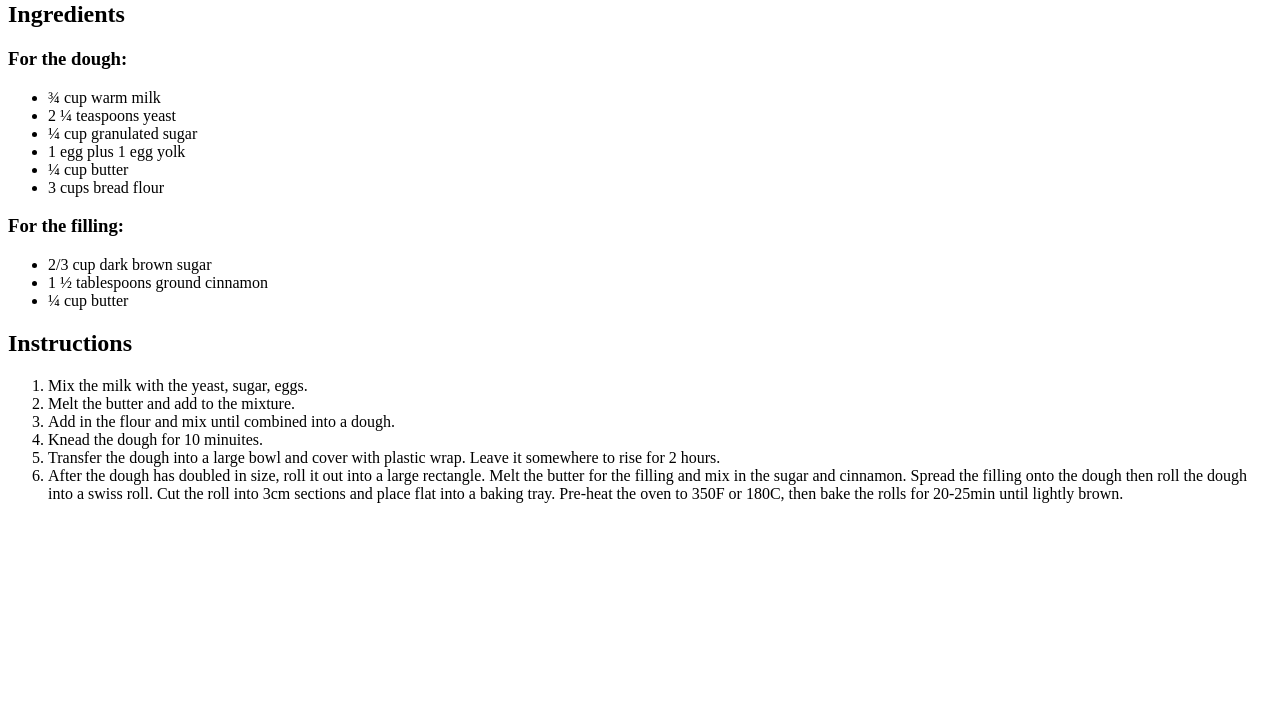
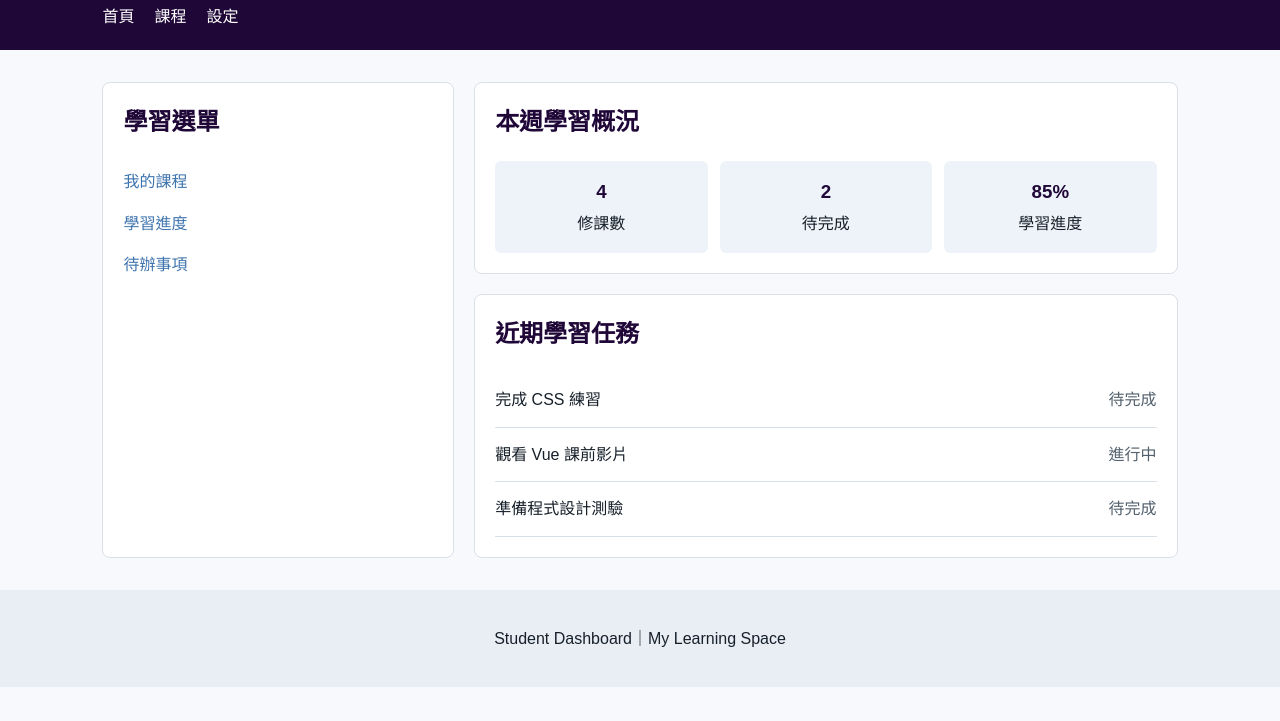
Before and after one commit to clairegocrazy/html.p, a plain HTML site: page index.html in a window 1280 px wide. Shown: the part 79-800 px from the top of the page. Drawn offline with Linux system fonts and the light colour scheme.

Commit message:
1015
student dashboard

```diff
--- a/index.html
+++ b/index.html
@@ -1,41 +1,72 @@
 <!DOCTYPE html>
-<html lang="en">
+<html lang="zh-Hant">
 <head>
-    <meta charset="UTF-8">
-    <meta name="viewport" content="width=device-width, initial-scale=1.0">
-    <title>Recipe</title>
+  <meta charset="UTF-8">
+  <meta name="viewport" content="width=device-width, initial-scale=1.0">
+  <title>Student Dashboard</title>
+  <link rel="stylesheet" href="style.css">
 </head>
 <body>
-    <h1>Angela's Cinnamon Roll Recipe</h1>
-    <h2>Ingredients</h2>
-    <h3>For the dough:</h3>
-    <ul>
-        <li> ¾ cup warm milk</li>
-        <li>2 ¼ teaspoons yeast</li>
-        <li>¼ cup granulated sugar</li>
-        <li>1 egg plus 1 egg yolk</li>
-        <li>¼ cup butter</li>
-        <li>3 cups bread flour</li>
-    </ul>
+  <header class="site-header">
+    <h1>My Learning Space</h1>
+    <nav class="top-nav" aria-label="主要導覽">
+      <a href="#home">首頁</a>
+      <a href="#courses">課程</a>
+      <a href="#settings">設定</a>
+    </nav>
+  </header>
+
+  <div class="dashboard" id="home">
+    <aside class="sidebar" aria-label="學習選單">
+      <h2>學習選單</h2>
+      <nav class="side-nav" aria-label="學習功能">
+        <a href="#courses">我的課程</a>
+        <a href="#progress">學習進度</a>
+        <a href="#tasks">待辦事項</a>
+      </nav>
+    </aside>
+
+    <main class="main-content" id="courses">
+      <section class="overview" id="progress">
+        <h2>本週學習概況</h2>
+        <div class="stats">
+          <article class="stat-card">
+            <h3>4</h3>
+            <p>修課數</p>
+          </article>
+          <article class="stat-card">
+            <h3>2</h3>
+            <p>待完成</p>
+          </article>
+          <article class="stat-card">
+            <h3>85%</h3>
+            <p>學習進度</p>
+          </article>
+        </div>
+      </section>
+
+      <section class="tasks-section" id="tasks">
+        <h2>近期學習任務</h2>
+        <div class="task-list">
+          <div class="task">
+            <span>完成 CSS 練習</span>
+            <span class="task-status">待完成</span>
+          </div>
+          <div class="task">
+            <span>觀看 Vue 課前影片</span>
+            <span class="task-status">進行中</span>
+          </div>
+          <div class="task">
+            <span>準備程式設計測驗</span>
+            <span class="task-status">待完成</span>
+          </div>
+        </div>
+      </section>
+    </main>
+  </div>
+
+  <footer id="settings">
+    <p>Student Dashboard｜My Learning Space</p>
+  </footer>
 </body>
 </html>
-<h3>For the filling:</h3>
-<ul>
-    <li>2/3 cup dark brown sugar</li>
-    <li>1 ½ tablespoons ground cinnamon</li>
-    <li>¼ cup butter</li>
-</ul>
-
-<h2>Instructions</h2>
-<ol>
-<li>Mix the milk with the yeast, sugar, eggs.</li>
-<li>Melt the butter and add to the mixture.</li>
-<li>Add in the flour and mix until combined into a dough.</li>
-<li>Knead the dough for 10 minuites.</li>
-<li>Transfer the dough into a large bowl and cover with plastic wrap. Leave it somewhere to rise for 2 hours.</li>
-<li>After the dough has doubled in size, roll it out into a large rectangle.
-Melt the butter for the filling and mix in the sugar and cinnamon.
-Spread the filling onto the dough then roll the dough into a swiss roll.
-Cut the roll into 3cm sections and place flat into a baking tray.
-Pre-heat the oven to 350F or 180C, then bake the rolls for 20-25min until lightly brown.</li>
-</ol>
--- /dev/null
+++ b/style.css
@@ -0,0 +1,130 @@
+/* Student Dashboard：Week 04 Starter */
+
+* {
+  box-sizing: border-box;
+}
+
+body {
+  margin: 0;
+  font-family: Arial, "Noto Sans TC", sans-serif;
+  line-height: 1.6;
+  color: #17202a;
+  background-color: #f7f9fc;
+}
+
+.site-header {
+  padding: 20px 8%;
+  background-color: #1f0737;
+  color: white;
+}
+
+.site-header h1 {
+  margin: 0 0 12px;
+}
+
+/* Flexbox：頂部導覽連結橫向排列 */
+.top-nav {
+  display: flex;
+  gap: 20px;
+}
+
+/* TODO：使用 Flexbox 排列頂部導覽連結 */
+.top-nav a {
+  color: white;
+  text-decoration: none;
+}
+
+/* TODO：使用 Grid 建立左窄右寬的 Dashboard 版面 */
+.dashboard {
+  display: grid;
+  grid-template-columns: 1fr 2fr;
+  width: 84%;
+  margin: 32px auto;
+  gap: 20px;
+}
+
+.sidebar,
+.overview,
+.tasks-section {
+  padding: 20px;
+  background-color: white;
+  border: 1px solid #d9e0e8;
+  border-radius: 8px;
+}
+
+.sidebar h2,
+.overview h2,
+.tasks-section h2 {
+  margin-top: 0;
+  color: #1f0737;
+}
+
+.side-nav a {
+  display: block;
+  padding: 8px 0;
+  color: #3e74ae;
+  text-decoration: none;
+}
+
+.overview {
+  margin-bottom: 20px;
+}
+
+/* TODO：完成統計區 Grid；此處保留一個需要檢查的問題 */
+.stats {
+  display: grid;
+  grid-template-columns: repeat(3, 1fr);
+  gap: 12px;
+}
+
+.stat-card {
+  padding: 16px;
+  text-align: center;
+  background-color: #eef3f9;
+  border-radius: 6px;
+}
+
+.stat-card h3 {
+  margin: 0;
+  color: #1f0737;
+}
+
+.stat-card p {
+  margin: 4px 0 0;
+}
+
+.task {
+  display: flex;
+  justify-content: space-between;
+  align-items: center;
+  padding: 14px 0;
+  border-bottom: 1px solid #d9e0e8;
+}
+
+.task-status {
+  color: #52606d;
+}
+
+/* TODO：使用 Flexbox 讓任務名稱與狀態位於同一列兩端 */
+
+footer {
+  padding: 20px 8%;
+  text-align: center;
+  background-color: #e9eef5;
+}
+
+/* TODO：完成窄螢幕 Dashboard 與 Stats 的單欄版面 */
+@media (max-width: 700px) {
+  .dashboard {
+    grid-template-columns: 1fr;
+  }
+
+  .stats {
+    grid-template-columns: 1fr;
+  }
+}
+
+/* 注意：下方還有一條可能影響 Responsive Layout 的規則 */
+.dashboard {
+  grid-template-columns: 1fr 2fr;
+}
```
Also changed, not shown: README.txt (added).
